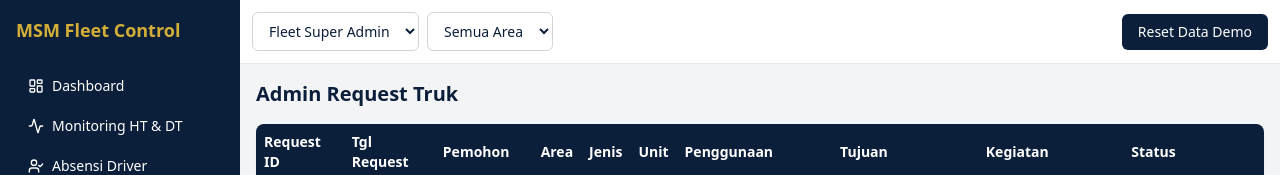
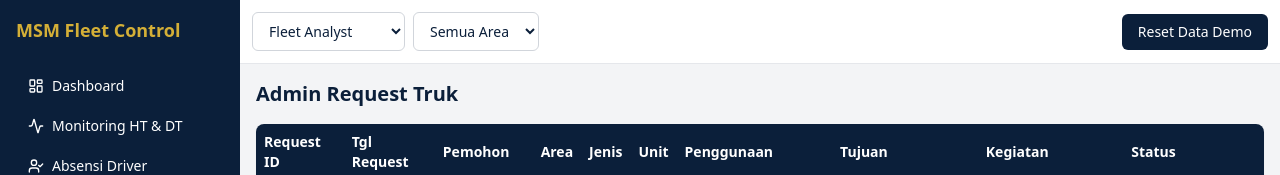
Before and after one commit to Givar07/msm-fleet-control, a Next.js app in the folder msm-fleet-control/: page /admin in a window 1280 px wide. Shown: the top 175 px of the page. Built offline with nearby package versions, Linux system fonts and the light colour scheme.

Commit message:
Add files via upload

```diff
--- a/msm-fleet-control/src/app/admin/page.tsx
+++ b/msm-fleet-control/src/app/admin/page.tsx
@@ -10,7 +10,7 @@ export default function AdminRequests() {
   const [sel, setSel] = useState(""); const [qty, setQty] = useState(1); const [reason, setReason] = useState("");
   const [unit, setUnit] = useState(""); const [nik, setNik] = useState(""); const [msg, setMsg] = useState("");
   if (!ready) return null;
-  if (role === "user") return <p>Halaman ini hanya untuk Fleet Admin, Admin Area, dan Management.</p>;
+  if (role === "user") return <p>Halaman ini hanya untuk Fleet Analyst.</p>;
   const can = role === "super_admin";
   const list = (area ? db.requests.filter(r => r.area === area) : db.requests).slice().reverse();
   const r = db.requests.find(x => x.id === sel);
@@ -59,7 +59,7 @@ export default function AdminRequests() {
               {r.status === "In Progress" && <button className="btn" onClick={() => setReqStatus(r.id, "Completed")}>Selesaikan</button>}
               <button className="btn bg-gray-600" onClick={() => confirm("Batalkan request ini?") && setReqStatus(r.id, "Cancelled")}>Batalkan</button></div>
           </div>)}
-          {!can && <p className="text-xs text-gray-500">Mode lihat saja. Hanya Fleet Super Admin yang dapat memproses request.</p>}
+          {!can && <p className="text-xs text-gray-500">Mode lihat saja. Hanya Fleet Analyst yang dapat memproses request.</p>}
           {msg && <p className="text-sm font-medium">{msg}</p>}
         </div>)}
     </div>
--- a/msm-fleet-control/src/app/master/page.tsx
+++ b/msm-fleet-control/src/app/master/page.tsx
@@ -11,7 +11,7 @@ export default function Master() {
   const [tab, setTab] = useState<Tab>("unit"); const [q, setQ] = useState(""); const [open, setOpen] = useState(false); const [isNew, setIsNew] = useState(true);
   const [u, setU] = useState(newU()); const [d, setD] = useState(newD()); const [act, setAct] = useState(""); const [msg, setMsg] = useState("");
   if (!ready) return null;
-  if (role !== "super_admin") return <p>Master Data hanya dapat diakses Fleet Super Admin.</p>;
+  if (role !== "super_admin") return <p>Master Data hanya dapat diakses Fleet Analyst.</p>;
   const lq = q.trim().toLowerCase();
   const units = full.units.filter(x => x.id.toLowerCase().includes(lq) || x.location.toLowerCase().includes(lq));
   const drivers = full.drivers.filter(x => x.nik.toLowerCase().includes(lq) || x.name.toLowerCase().includes(lq));
--- a/msm-fleet-control/src/components/Shell.tsx
+++ b/msm-fleet-control/src/components/Shell.tsx
@@ -5,7 +5,8 @@ import { LayoutDashboard, Truck, ClipboardList, Activity, UserCheck, CalendarDay
 import { useState, ReactNode } from "react";
 import { useStore } from "@/lib/store";
 import { AREAS, Role } from "@/lib/types";
-const ROLES: Record<Role, string> = { super_admin: "Fleet Super Admin", admin_area: "Admin Area", user: "User / Pemohon", management: "Management" };
+import Login from "./Login";
+const ROLES: Record<Role, string> = { super_admin: "Fleet Analyst", admin_area: "Admin Area", user: "User / Pemohon", management: "Management" };
 const NAV = [
   { href: "/", label: "Dashboard", icon: LayoutDashboard, roles: ["super_admin", "admin_area", "management"] },
   { href: "/monitoring", label: "Monitoring HT & DT", icon: Activity, roles: ["super_admin", "admin_area", "management"] },
@@ -18,7 +19,11 @@ const NAV = [
   { href: "/request", label: "Request Truk", icon: Truck, roles: ["super_admin", "user"] },
 ];
 export default function Shell({ children }: { children: ReactNode }) {
-  const { role, setRole, area, setArea, reset } = useStore(); const p = usePathname(); const [open, setOpen] = useState(false);
+  const { role, setRole, area, setArea, reset, cloud, authReady, session, profileMissing, ready, userName, login, logout } = useStore(); const p = usePathname(); const [open, setOpen] = useState(false);
+  if (cloud && !authReady) return <p className="p-6">Memuat…</p>;
+  if (cloud && !session) return <Login login={login} />;
+  if (cloud && profileMissing) return <div className="p-6"><p>Akun Anda belum diberi peran. Hubungi Fleet Analyst.</p><button className="btn mt-3" onClick={logout}>Keluar</button></div>;
+  if (cloud && !ready) return <p className="p-6">Memuat data…</p>;
   return (
     <div className="flex min-h-screen">
       <aside className={`${open ? "block" : "hidden"} fixed inset-y-0 z-20 w-60 bg-navy p-4 text-white md:static md:block`}>
@@ -31,11 +36,12 @@ export default function Shell({ children }: { children: ReactNode }) {
       <div className="flex-1">
         <header className="flex flex-wrap items-center gap-2 border-b bg-white p-3">
           <button className="md:hidden" onClick={() => setOpen(!open)} aria-label="Menu"><Menu /></button>
-          <select className="inp w-auto" value={role} onChange={e => setRole(e.target.value as Role)}>
-            {Object.entries(ROLES).map(([k, v]) => <option key={k} value={k}>{v}</option>)}</select>
-          <select className="inp w-auto" value={area} onChange={e => setArea(Number(e.target.value) as 0 | 1 | 2 | 3)}>
+          {cloud ? <span className="text-sm font-medium">{userName} · {ROLES[role]}</span> : <select className="inp w-auto" value={role} onChange={e => setRole(e.target.value as Role)}>
+            {(["super_admin", "user"] as Role[]).map(k => <option key={k} value={k}>{ROLES[k]}</option>)}</select>}
+          <select className="inp w-auto" value={area} disabled={cloud && role === "admin_area"} onChange={e => setArea(Number(e.target.value) as 0 | 1 | 2 | 3)}>
             <option value={0}>Semua Area</option>{([1, 2, 3] as const).map(a => <option key={a} value={a}>{AREAS[a]}</option>)}</select>
-          <button className="btn ml-auto" onClick={() => confirm("Reset semua data demo?") && reset()}>Reset Data Demo</button>
+          <div className="ml-auto flex gap-2">{(!cloud || role === "super_admin") && <button className="btn" onClick={() => confirm(cloud ? "Ini MENGHAPUS SEMUA data online dan menggantinya dengan data demo. Lanjutkan?" : "Reset semua data demo?") && reset()}>Reset Data Demo</button>}
+            {cloud && <button className="btn bg-gray-600" onClick={logout}>Keluar</button>}</div>
         </header>
         <main className="p-4">{children}</main>
       </div>
```
